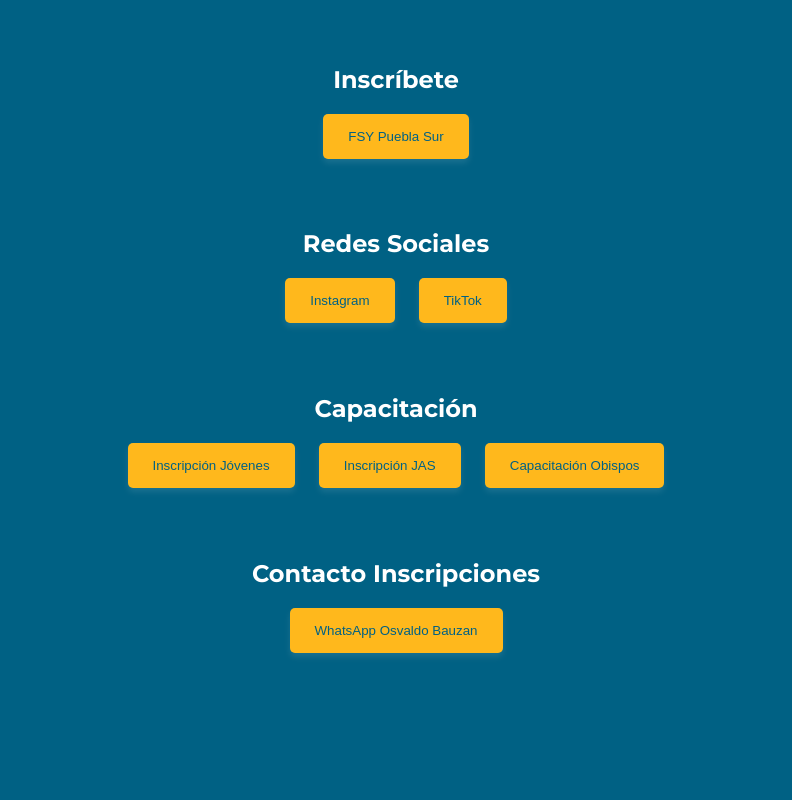
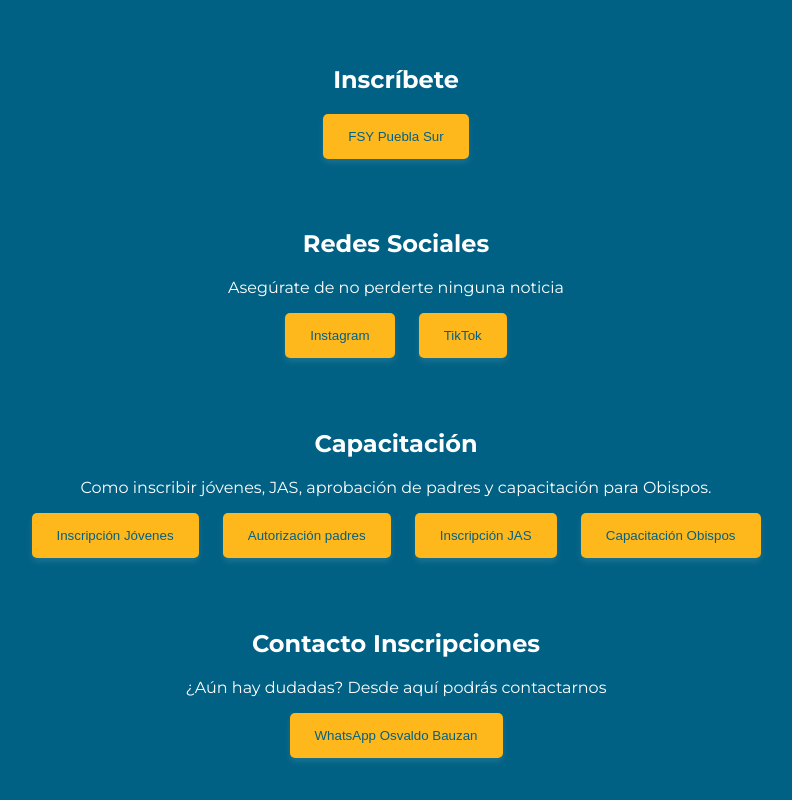
Before and after one commit to osvaldobauzan/FSY-pag, a plain HTML site: page index.html in a window 1280 px wide. Shown: the part 462-1262 px from the top of the page, without its empty margins (244-1036 px from the left). Before the commit the page ends 1165 px from the top, so only its background shows below. Drawn offline with Linux system fonts and the light colour scheme.

Commit message:
cambios 2

```diff
--- a/index.html
+++ b/index.html
@@ -99,6 +99,8 @@
 
     <div class="buttons">
         <h2>Redes Sociales</h2>
+        <p>Asegúrate de no perderte ninguna noticia
+        </p>
         <a href="https://www.instagram.com/osvaldobauzan/" target="_blank"><button class="btn">Instagram</button></a>
         <a href="https://www.tiktok.com/@fsy.puebla.sur" target="_blank"><button class="btn">TikTok</button></a>
 
@@ -106,14 +108,18 @@
 
     <div class="buttons">
       <h2>Capacitación</h2>
+      <p>Como inscribir jóvenes, JAS, aprobación de padres y capacitación para Obispos.
+      </p>
       <a href="https://" target="_blank"><button class="btn">Inscripción Jóvenes</button></a>
-      <a href="https://" target="_blank"><button class="btn">Inscripción JAS</button></a>
-      <a href="https://" target="_blank"><button class="btn">Capacitación Obispos</button></a>
+      <a href="https://youtu.be/ZlUTwPoWvpg" target="_blank"><button class="btn">Autorización padres</button></a>
+      <a href="https://youtu.be/PER6yvwB7Ko" target="_blank"><button class="btn">Inscripción JAS</button></a>
+      <a href="https://youtu.be/CoUo_JuyT1E" target="_blank"><button class="btn">Capacitación Obispos</button></a>
 
   </div>
 
   <div class="buttons">
     <h2>Contacto Inscripciones</h2>
+    <p>¿Aún hay dudadas? Desde aquí podrás contactarnos</p>
     <a href="https://wa.me/527353593762" target="_blank"><button class="btn">WhatsApp Osvaldo Bauzan</button></a>
 
 
```
